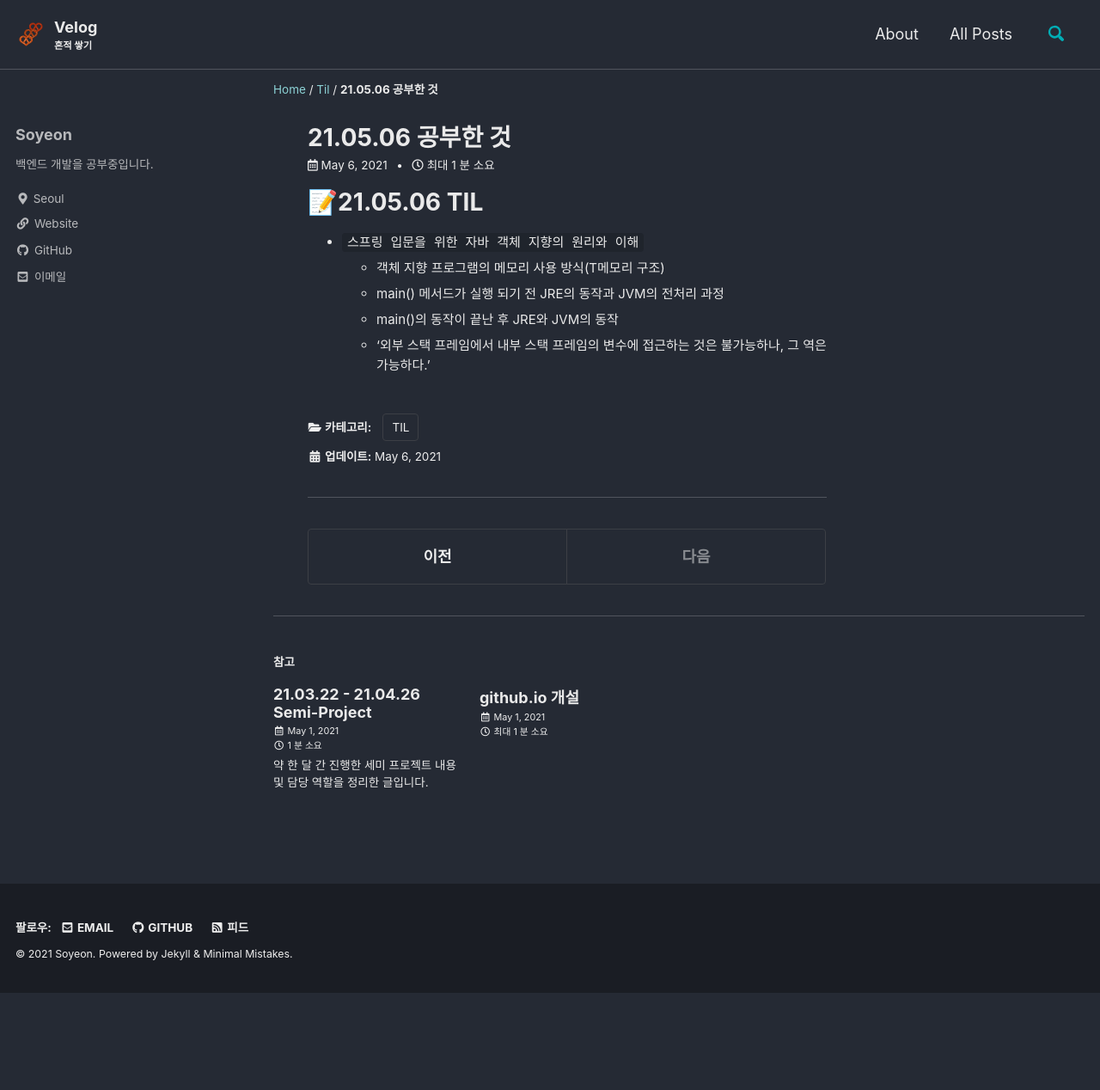
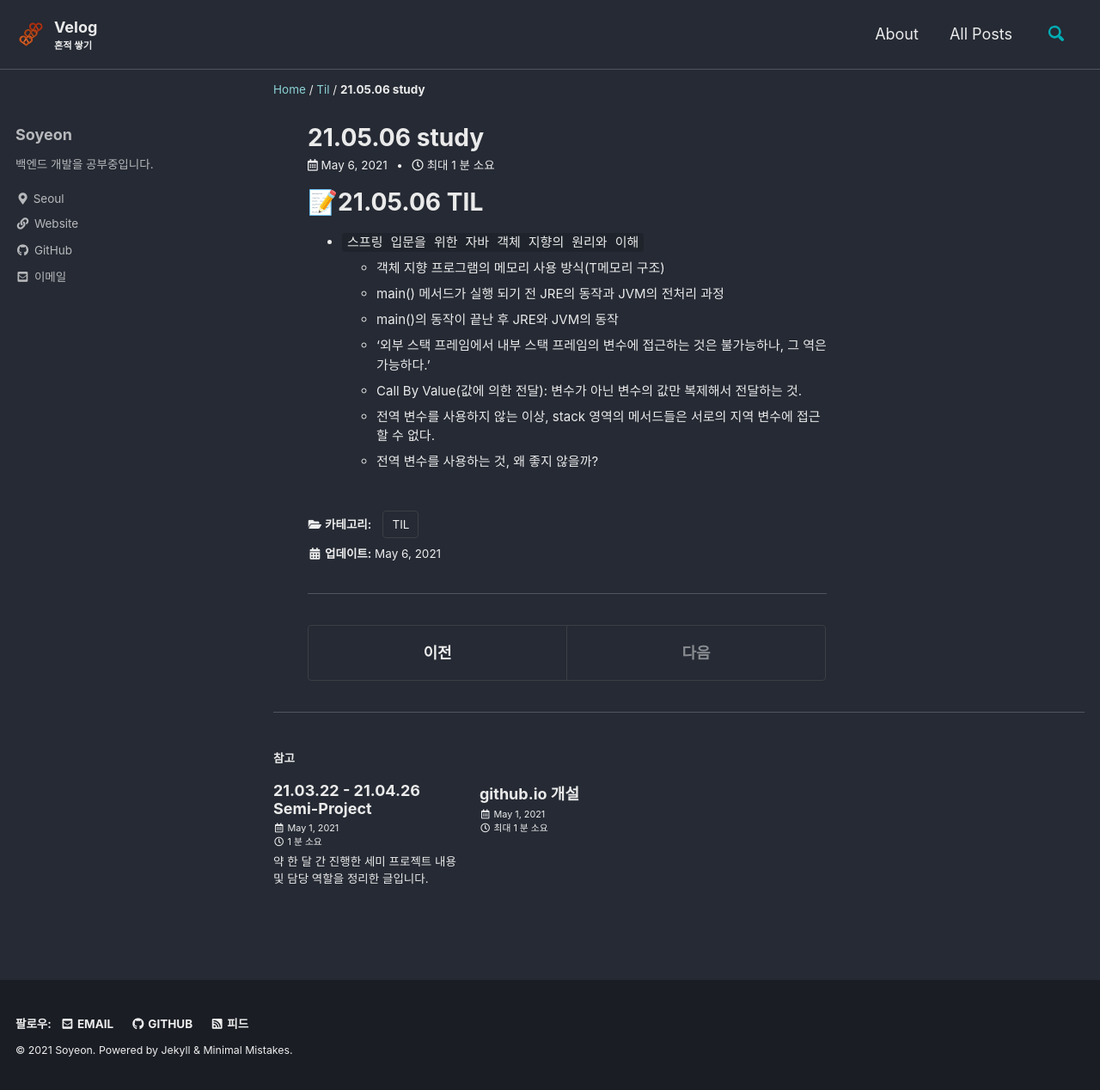
Before and after one commit to liv660/liv660.github.io, a Jekyll site: the page built from _posts/TIL/21.05.study/2021-05-06-study.md, in a window 1280 px wide. Shown: the whole page at 86% size. Built offline with Jekyll 4.4.1, drawn with Linux system fonts in a browser that asks for light colours; cached includes are drawn as plain includes; before the commit the page ends 1155 px from its top, so only the background shows below that.

Commit message:
Update TIL

```diff
--- a/_posts/TIL/21.05.study/2021-05-06-study.md
+++ b/_posts/TIL/21.05.study/2021-05-06-study.md
@@ -1,6 +1,6 @@
 ---
-title:  "21.05.06 공부한 것"
-excerpt: "21.05.06 키워드"
+title:  "21.05.06 study"
+excerpt: "21.05.06 공부한 키워드 정리"
 categories:
   - TIL
 ---
@@ -12,3 +12,6 @@ categories:
   + main() 메서드가 실행 되기 전 JRE의 동작과 JVM의 전처리 과정
   + main()의 동작이 끝난 후 JRE와 JVM의 동작
   + '외부 스택 프레임에서 내부 스택 프레임의 변수에 접근하는 것은 불가능하나, 그 역은 가능하다.'
+  + Call By Value(값에 의한 전달): 변수가 아닌 변수의 값만 복제해서 전달하는 것.
+  + 전역 변수를 사용하지 않는 이상, stack 영역의 메서드들은 서로의 지역 변수에 접근할 수 없다.
+  + 전역 변수를 사용하는 것, 왜 좋지 않을까?
```
